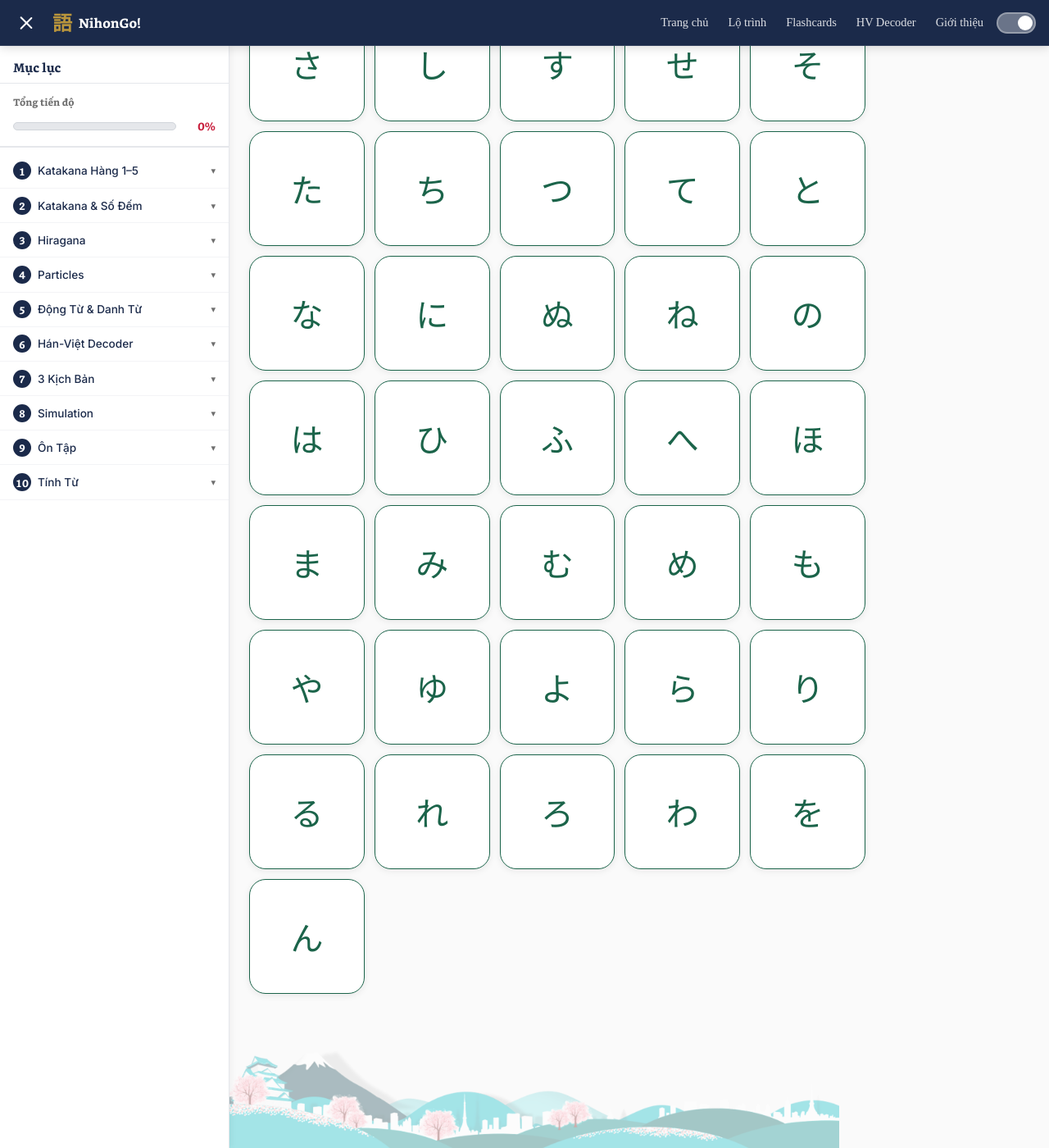
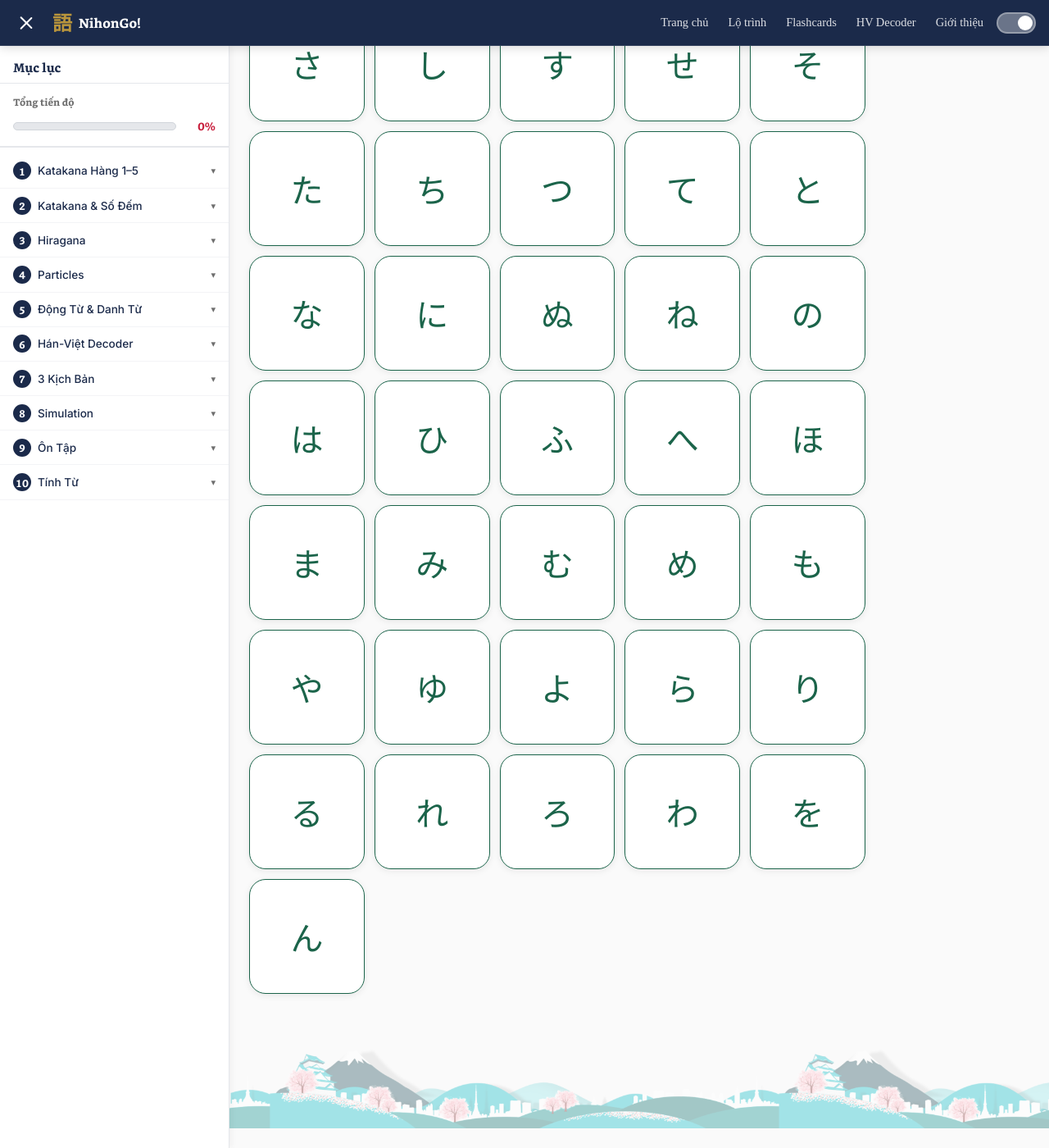
Before and after one commit to hoangphi01/learn-japanese, a Jekyll site: the page built from flashcards/hiragana.md, in a window 1280 px wide and 1400 px high, scrolled down 624 px. Shown: the whole window at 82% size. Built offline with Jekyll 4.4.1, drawn with Linux system fonts in a browser that asks for light colours; some web fonts are replaced; after the commit the page ends 2000 px from its top, so only the background shows below that.

Commit message:
Make footer image repeat horizontally to fill full width

```diff
--- a/_layouts/default.html
+++ b/_layouts/default.html
@@ -47,9 +47,7 @@
     </main>
   </div>
 
-  <div class="footer-image">
-    <img src="{{ '/assets/images/footer.png' | relative_url }}" alt="">
-  </div>
+  <div class="footer-image" style="background-image:url('{{ '/assets/images/footer.png' | relative_url }}')"></div>
 
   <script src="{{ '/assets/js/theme.js' | relative_url }}"></script>
   <script src="{{ '/assets/js/nav.js' | relative_url }}"></script>
--- a/assets/css/style.css
+++ b/assets/css/style.css
@@ -1163,16 +1163,12 @@ strong { font-weight: 600; }
 
 .footer-image {
   width: 100%;
-  line-height: 0;
+  height: 100px;
+  background-repeat: repeat-x;
+  background-size: auto 100%;
+  background-position: bottom center;
   opacity: 0.35;
   pointer-events: none;
-}
-
-.footer-image img {
-  width: 60%;
-  height: auto;
-  display: block;
-  margin: 0 auto;
 }
 
 /* ============================================================
```
